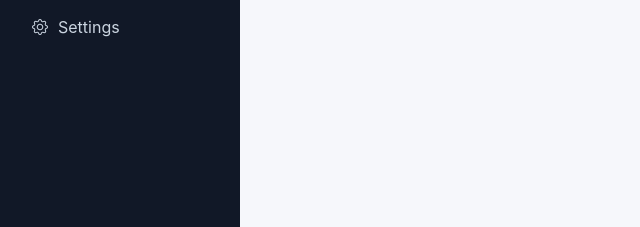
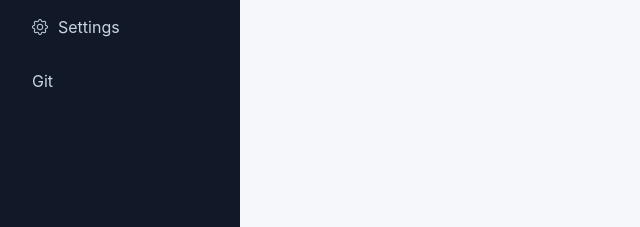
Before and after one commit to sawantmrunali115/MindTrack, a plain HTML site: page MindTrack/dashboard.html in a window 1280 px wide. Shown: the part 315-542 px from the top of the page, 0-640 px from the left. Drawn offline with nearby package versions, Linux system fonts and the light colour scheme.

Commit message:
Added new changes in files

```diff
--- a/MindTrack/dashboard.html
+++ b/MindTrack/dashboard.html
@@ -62,10 +62,12 @@
       <i class="bi bi-gear"></i> Settings
     </a>
 
-    <!-- Logout -->
+    <!-- Logout
     <a href="#" class="logout mt-auto">
       <i class="bi bi-box-arrow-right"></i> Logout
-    </a>
+    </a> -->
+
+    <a href="#">Git</a>
   </aside>
 
 
```
